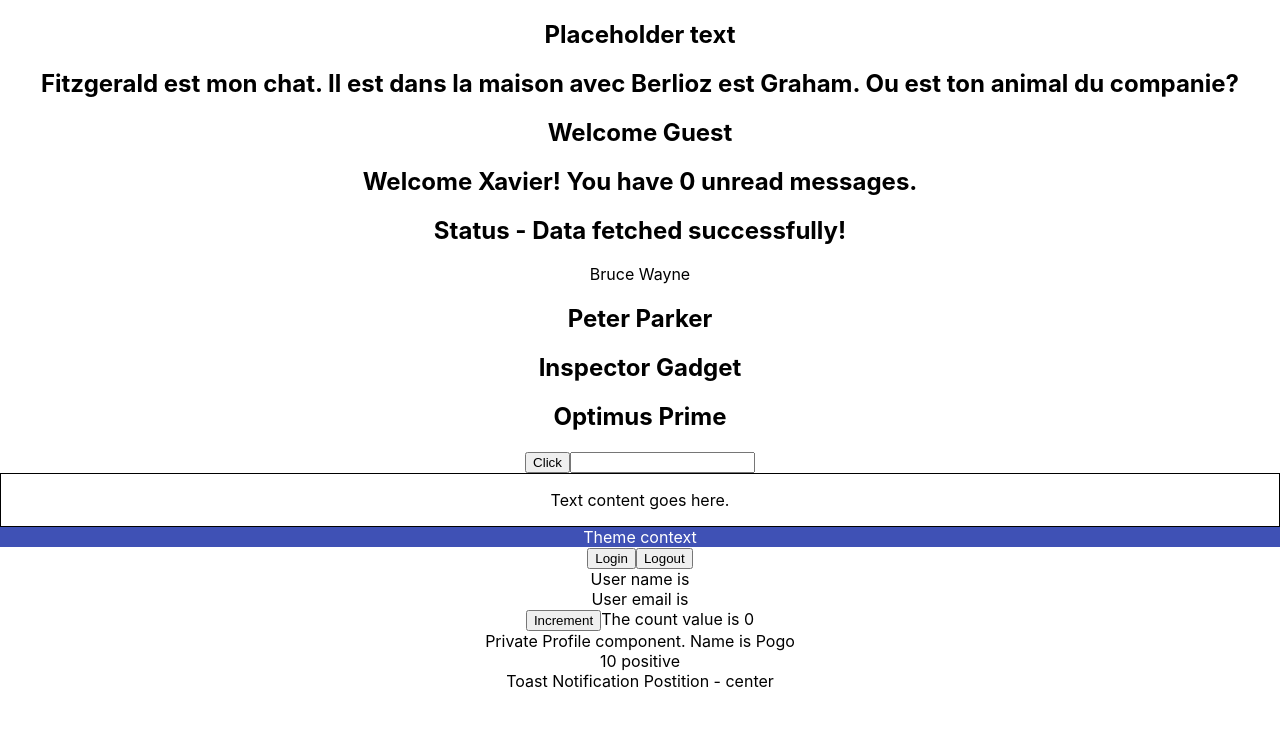
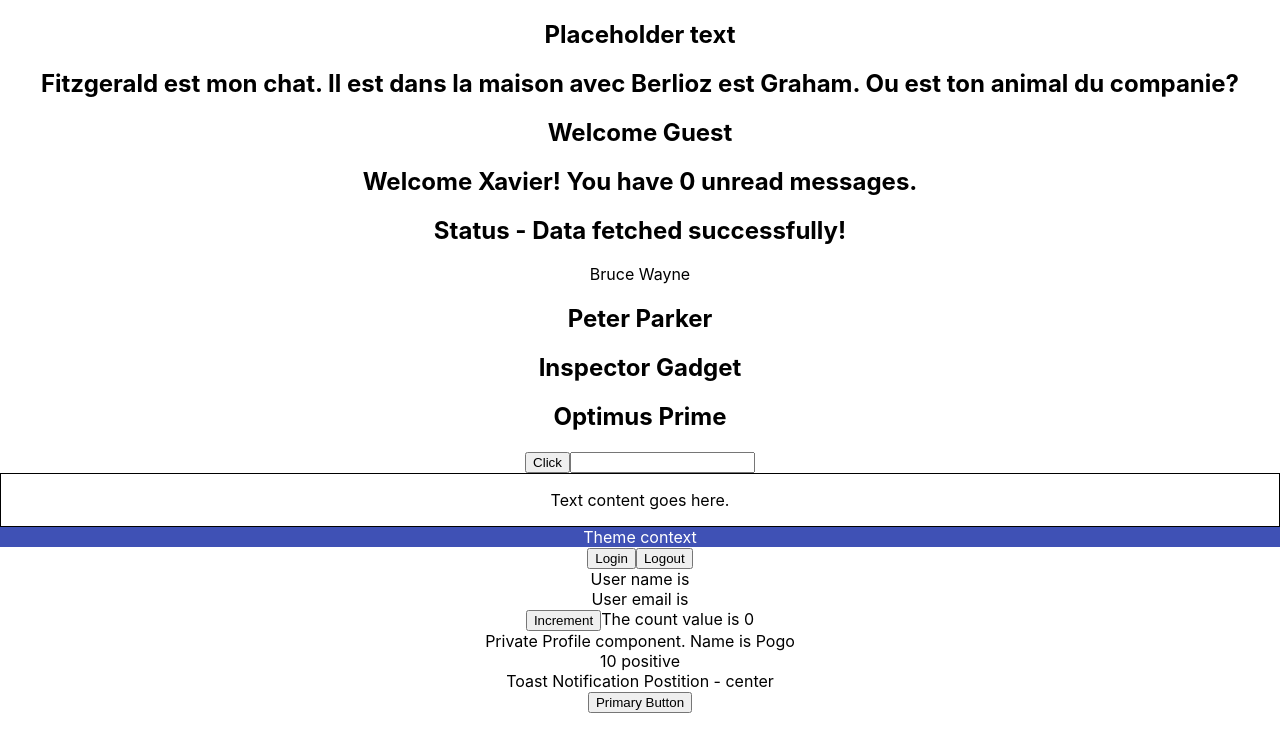
Before and after one commit to Xavier-Julian-Rodriguez/react-typescript-demo, a React (Create React App) app: page / in a window 1280 px wide. Shown: the top 752 px of the page. Built offline with nearby package versions, Linux system fonts and the light colour scheme.

Commit message:
Wrapping HTML Elements

```diff
--- a/src/App.tsx
+++ b/src/App.tsx
@@ -17,6 +17,7 @@
 import { Profile } from './components/auth/Profile';
 import { RandomNumber } from './components/restriction/RandomNumber';
 import { Toast } from './components/templateliterals/Toast';
+import { CustomButton } from './components/html/Button';
 
 function App() {
   const personName = {
@@ -75,7 +76,11 @@
      <div>
       <Toast position='center' />
      </div>
-
+     <div>
+      <CustomButton variant='primary' onClick={() => { console.log('Clicked')}}>
+        Primary Button
+      </CustomButton>
+     </div>
     </div>
   );
 }
--- /dev/null
+++ b/src/components/html/Button.tsx
@@ -0,0 +1,11 @@
+type ButtonProps = {
+    variant: 'primary' | 'secondary'
+    children: string
+} & Omit<React.ComponentProps<'button'>, 'children'>
+
+export const CustomButton = ({ variant, children, ...rest }: ButtonProps) => {
+  return (
+    <button className={`class-with-${variant}`} {...rest}>
+        {children}
+    </button>)
+}
--- /dev/null
+++ b/src/components/html/Input.tsx
@@ -0,0 +1,5 @@
+type InputProps = React.ComponentProps<'input'>
+
+export const CustomInput = (props: InputProps) => {
+    return <input {...props} />
+}
```
